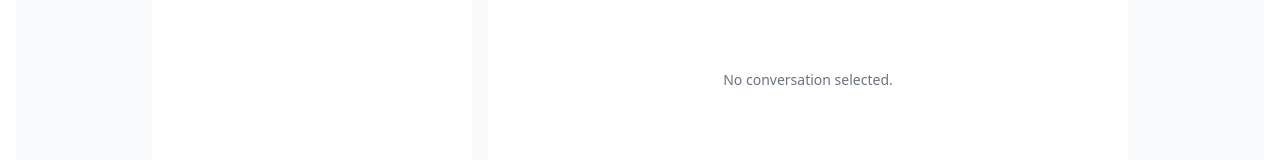
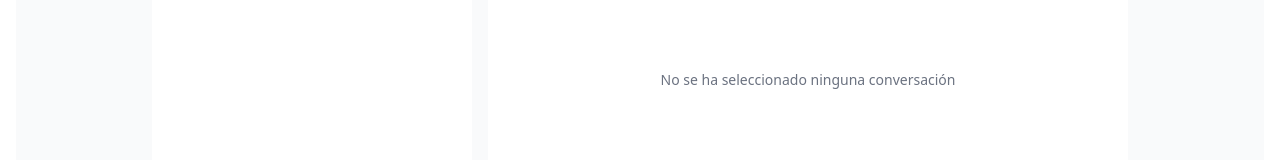
Before and after one commit to umakossiooo/myDocClient, a React (Vite) app in the folder frontend/: page /chats in a window 1280 px wide. Shown: the part 400-560 px from the top of the page. Built offline with nearby package versions, Linux system fonts and the light colour scheme; no server answers.

Commit message:
fix(ChatBox): update no conversation selected message to Spanish

```diff
--- a/frontend/src/components/ChatBox.tsx
+++ b/frontend/src/components/ChatBox.tsx
@@ -12,7 +12,7 @@
     if (!conversation) {
         return (
             <div className="h-full flex items-center justify-center bg-white rounded-lg shadow-sm">
-                <p className="text-gray-500 text-sm">No conversation selected.</p>
+                <p className="text-gray-500 text-sm">No se ha seleccionado ninguna conversación</p>
             </div>
         );
     }
```
